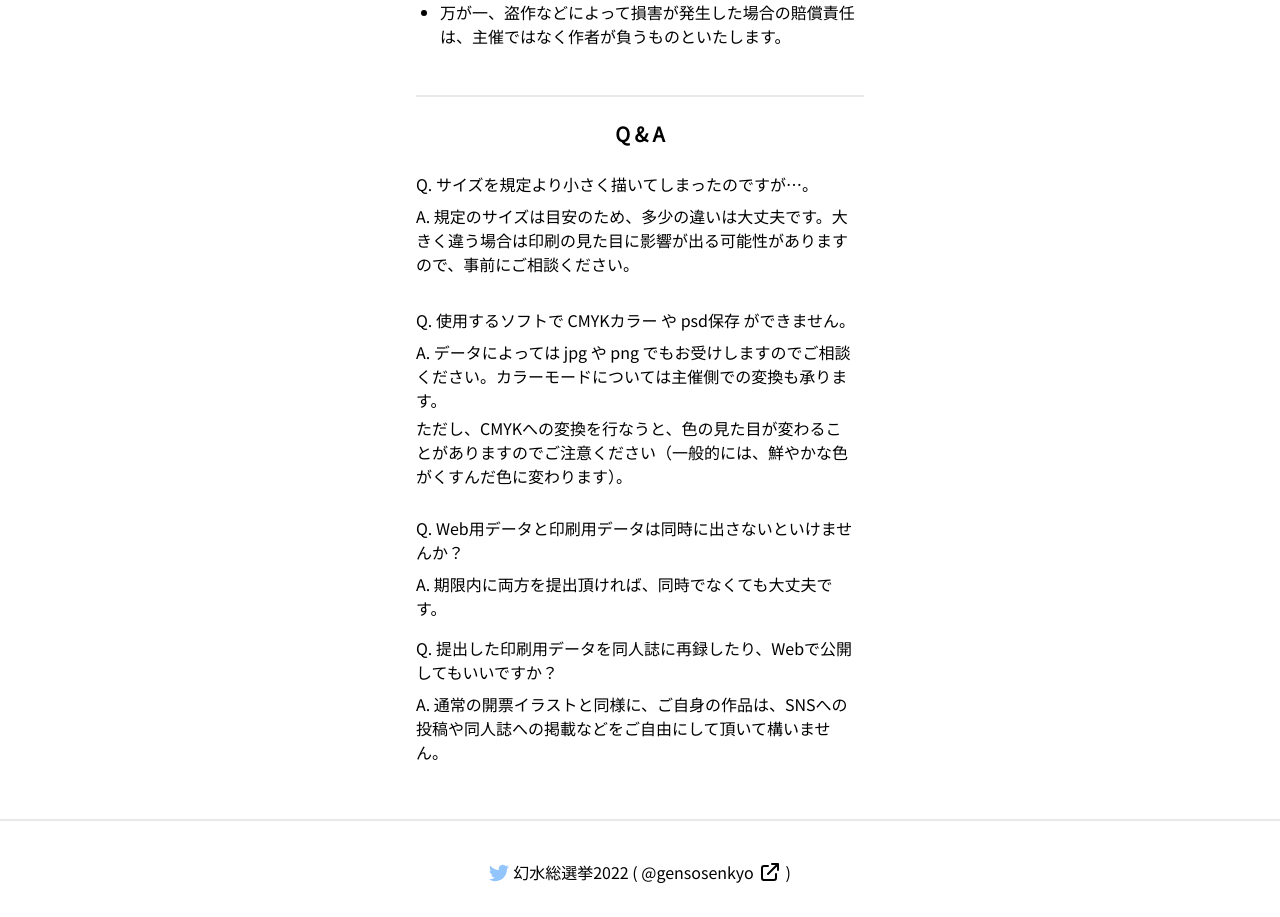
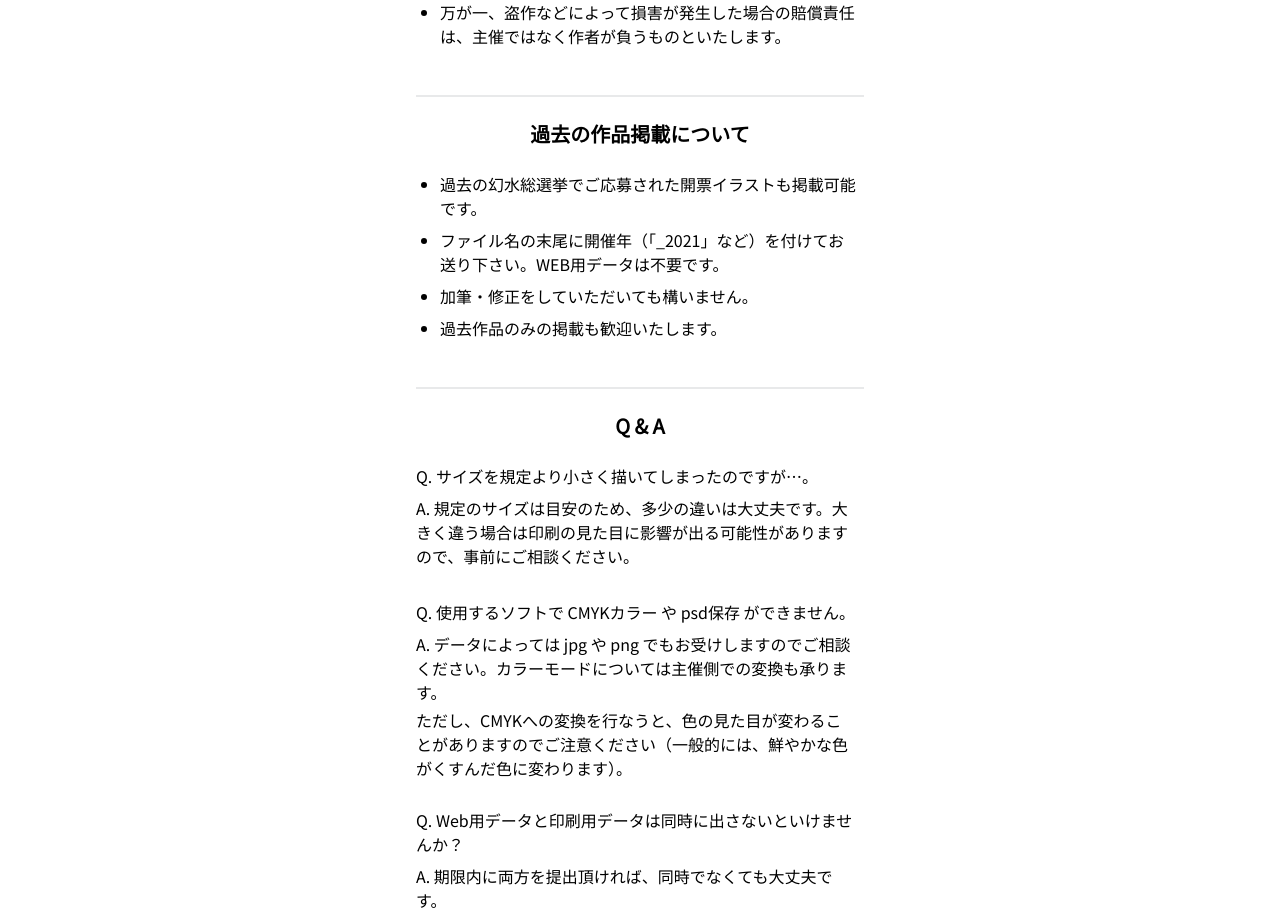
Before and after one commit to true-runes/suikoden-election-2022-frontend, a Next.js app: page /events-in-event/sosenkyo-book in a window 1280 px wide. Shown: the part 3980-4897 px from the top of the page. Built offline with nearby package versions, Linux system fonts and the light colour scheme; no server answers; a web font is replaced by a local one.

Commit message:
feat: 🎸 「総選挙本」に追記 (#369)

```diff
--- a/pages/events-in-event/sosenkyo-book.tsx
+++ b/pages/events-in-event/sosenkyo-book.tsx
@@ -360,6 +360,24 @@ const SosenkyoBook: NextPage = () => {
 
               <div className="divider" />
 
+              <h2 className="text-xl font-bold pb-4">過去の作品掲載について</h2>
+              <div className="pb-4 text-left">
+                <ul className="list-disc pl-6 pr-2 pt-2">
+                  <li className="pb-2">
+                    過去の幻水総選挙でご応募された開票イラストも掲載可能です。
+                  </li>
+                  <li className="pb-2">
+                    ファイル名の末尾に開催年（「_2021」など）を付けてお送り下さい。WEB用データは不要です。
+                  </li>
+                  <li className="pb-2">
+                    加筆・修正をしていただいても構いません。
+                  </li>
+                  <li className="pb-2">過去作品のみの掲載も歓迎いたします。</li>
+                </ul>
+              </div>
+
+              <div className="divider" />
+
               <h2 className="text-xl font-bold pb-4">Q & A</h2>
               <div className="text-base text-left">
                 <ul className="list-none pl-0 pr-2">
```
